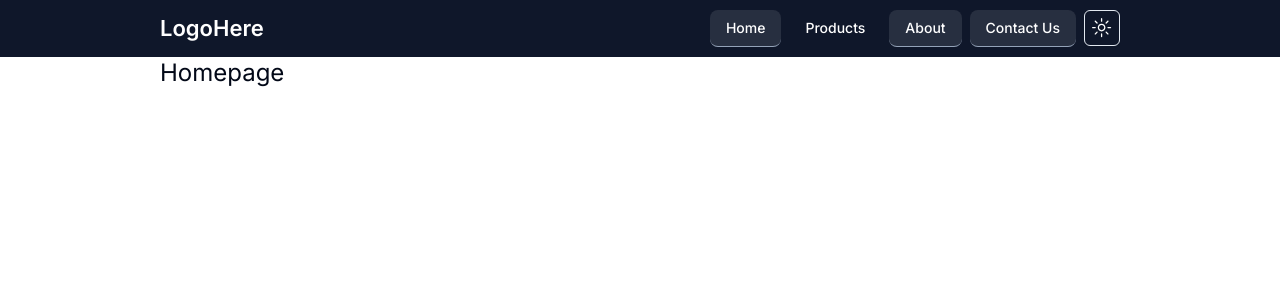
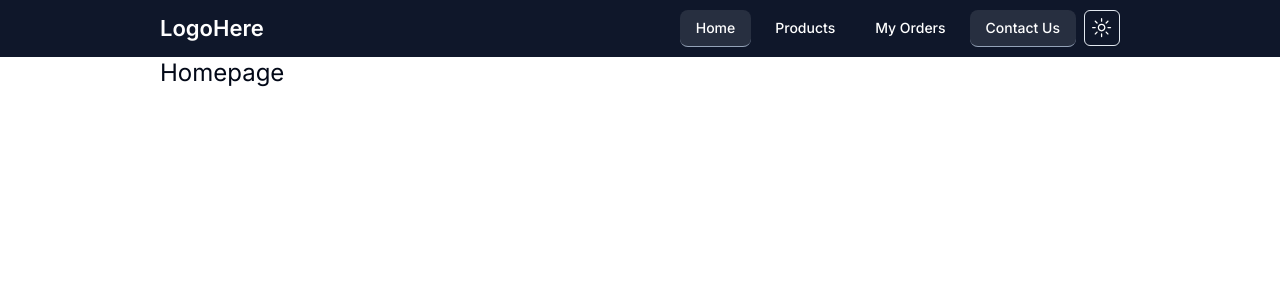
Before and after one commit to shubhamxdd/e-commerce, a Next.js app: page / in a window 1280 px wide. Shown: the top 300 px of the page. Built offline with nearby package versions, Linux system fonts and the light colour scheme.

Commit message:
update links

```diff
--- a/app/(root)/_components/CustomerHeader.tsx
+++ b/app/(root)/_components/CustomerHeader.tsx
@@ -3,7 +3,7 @@ import Link from "next/link";
 import { ModeToggle } from "@/components/ModeToggle";
 import CustomerMobileNav from "./CustomerMobileNav";
 
-export const adminNavLinks = [
+export const customerNavLinks = [
   {
     name: "Home",
     href: "/",
@@ -13,8 +13,8 @@ export const adminNavLinks = [
     href: "/products",
   },
   {
-    name: "About",
-    href: "/",
+    name: "My orders",
+    href: "/orders",
   },
   {
     name: "Contact Us",
@@ -29,7 +29,7 @@ const CustomerHeader = () => {
         <Link href={"/admin"}>LogoHere</Link>
       </h1>
       <ul className="md:flex gap-2 hidden">
-        {adminNavLinks.map((link) => (
+        {customerNavLinks.map((link) => (
           <NavItem key={link.name} href={link.href} name={link.name} />
         ))}
         <li className="">
--- a/app/(root)/_components/CustomerMobileNav.tsx
+++ b/app/(root)/_components/CustomerMobileNav.tsx
@@ -2,7 +2,7 @@ import { TbMenuDeep } from "react-icons/tb";
 import { Sheet, SheetContent, SheetTrigger } from "@/components/ui/sheet";
 import { Separator } from "@/components/ui/separator";
 import NavItem from "@/components/NavItem";
-import { adminNavLinks } from "./CustomerHeader";
+import { customerNavLinks } from "./CustomerHeader";
 import { ModeToggle } from "@/components/ModeToggle";
 
 const CustomerMobileNav = () => {
@@ -15,7 +15,7 @@ const CustomerMobileNav = () => {
         <SheetContent className="flex flex-col gap-3 md:hidden">
           <p className="px-4 text-[20px] md:text-[22px] font-bold">LogoHere</p>
           <Separator className="border border-gray-200" />
-          {adminNavLinks.map((link) => (
+          {customerNavLinks.map((link) => (
             <NavItem key={link.name} href={link.href} name={link.name} />
           ))}
           <li className="list-none px-3">
```
